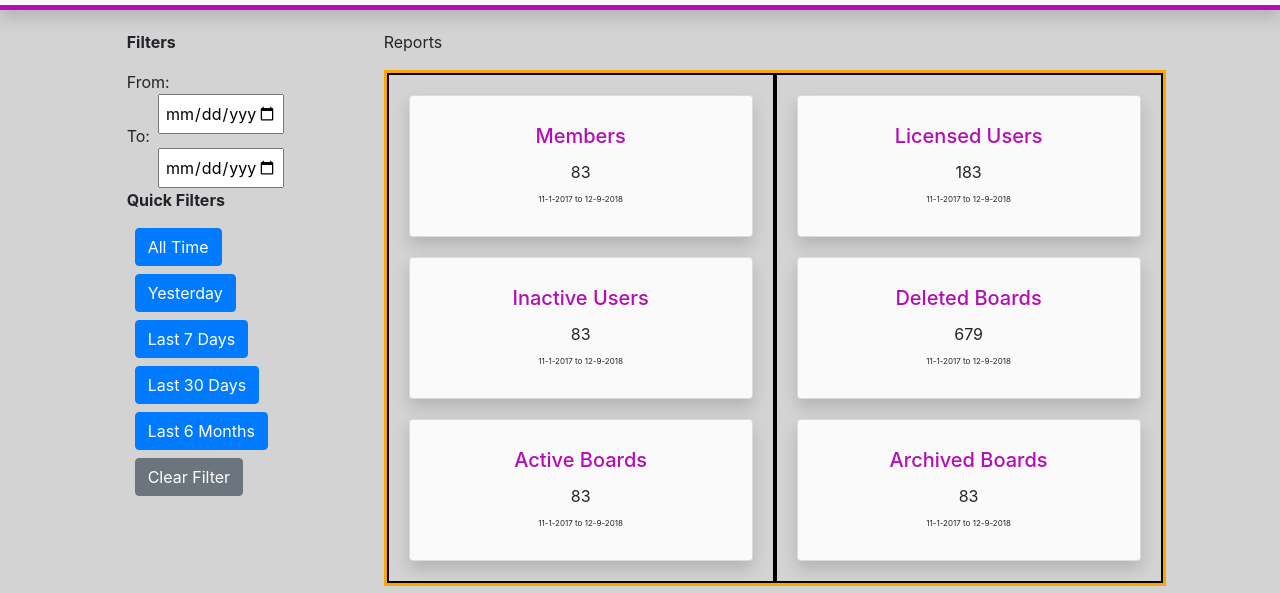
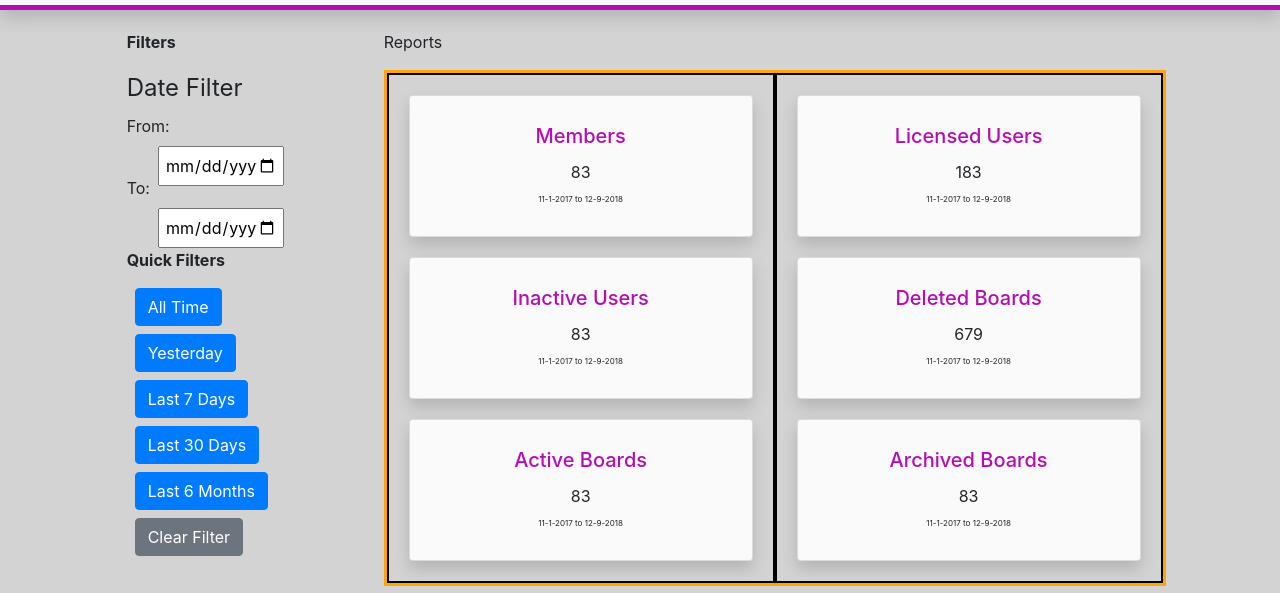
Before and after one commit to RyanMeeks/trello-activity-report, a plain HTML site: page index.html in a window 1280 px wide. Shown: the part 132-725 px from the top of the page. Drawn offline with nearby package versions, Linux system fonts and the light colour scheme.

Commit message:
move index.js script tag

```diff
--- a/index.html
+++ b/index.html
@@ -8,7 +8,7 @@
   <link rel="stylesheet" href="https://stackpath.bootstrapcdn.com/bootstrap/4.1.3/css/bootstrap.min.css"
   integrity="sha384-MCw98/SFnGE8fJT3GXwEOngsV7Zt27NXFoaoApmYm81iuXoPkFOJwJ8ERdknLPMO" crossorigin="anonymous">
   <link rel="stylesheet" href="index.css" type="text/css">
-  <script src="index.js"></script>
+
   <script src="https://ajax.googleapis.com/ajax/libs/jquery/3.3.1/jquery.min.js"></script>
   <title>Trello Activity Report</title>
 </head>
@@ -111,14 +111,19 @@
     </content>
     <aside id="secondary">
       <p><strong>Filters</strong></p>
-      <div class="date-container">
+
+      <form class="date-container">
+        <legend style="display: hidden">Date Filter</legend>
         <div class="from">
-          From: <input class="date" id="start-date" type="date" aria-label="from-date" style="float: right">
+          <label for="from">From: </label>
+         <input class="date" id="start-date" type="date" value="date" aria-label="from-date" style="float: right">
         </div>
+
         <div class="to">
-          To: <input class="date" id="end-date" type="date" aria-label="end-date" style="float: right">
+          <label for="to">To: </label>
+          <input class="date" id="end-date" type="date" aria-label="end-date" style="float: right">
         </div>
-      </div>
+      </form>
       <p><strong>Quick Filters</strong></p>
       <div class="quick-filters">
         <button type="button" class="btn btn-primary m-2">All Time</button>
@@ -131,5 +136,6 @@
     </aside>
   </main>
   <footer class="offset-1">Grand Canyon University © | All Rights Reserverd</footer>
+  <script src="index.js"></script>
 </body>
 </html>
```
